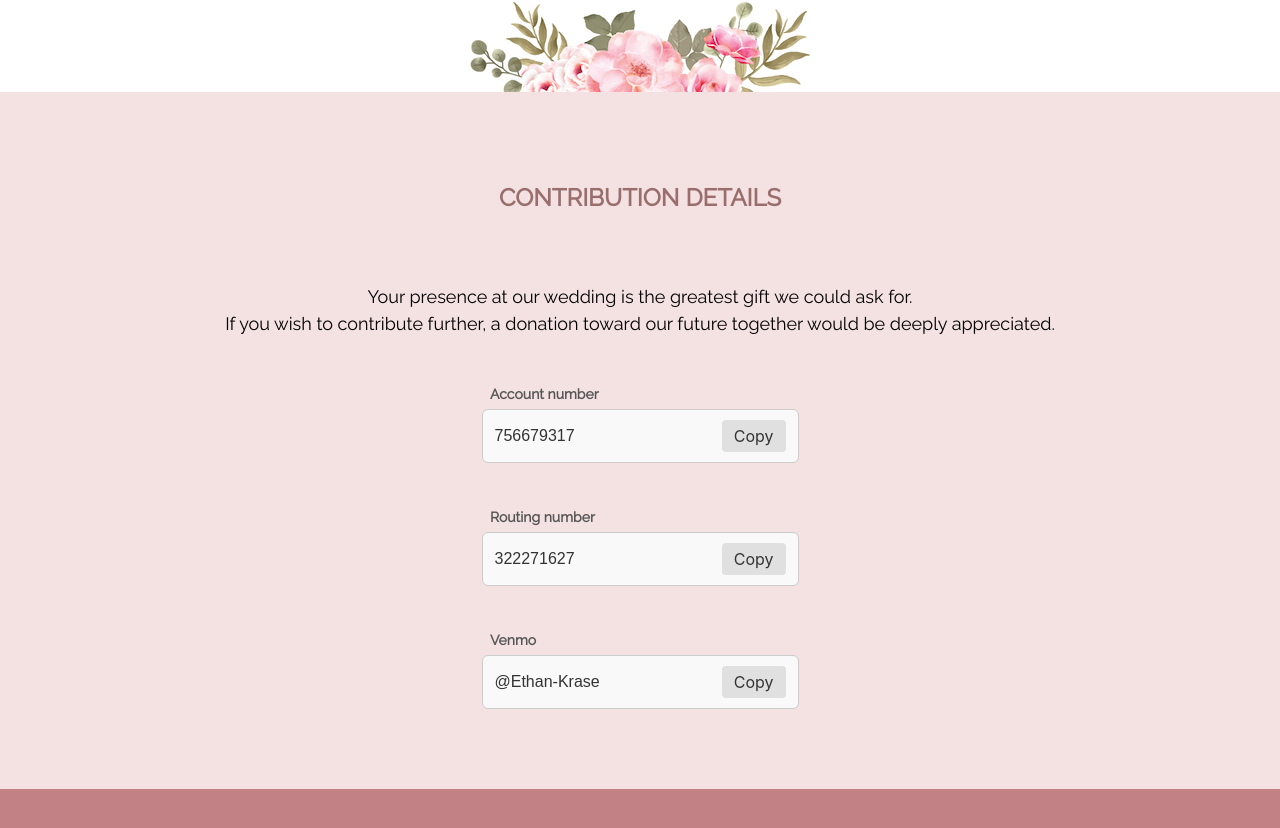
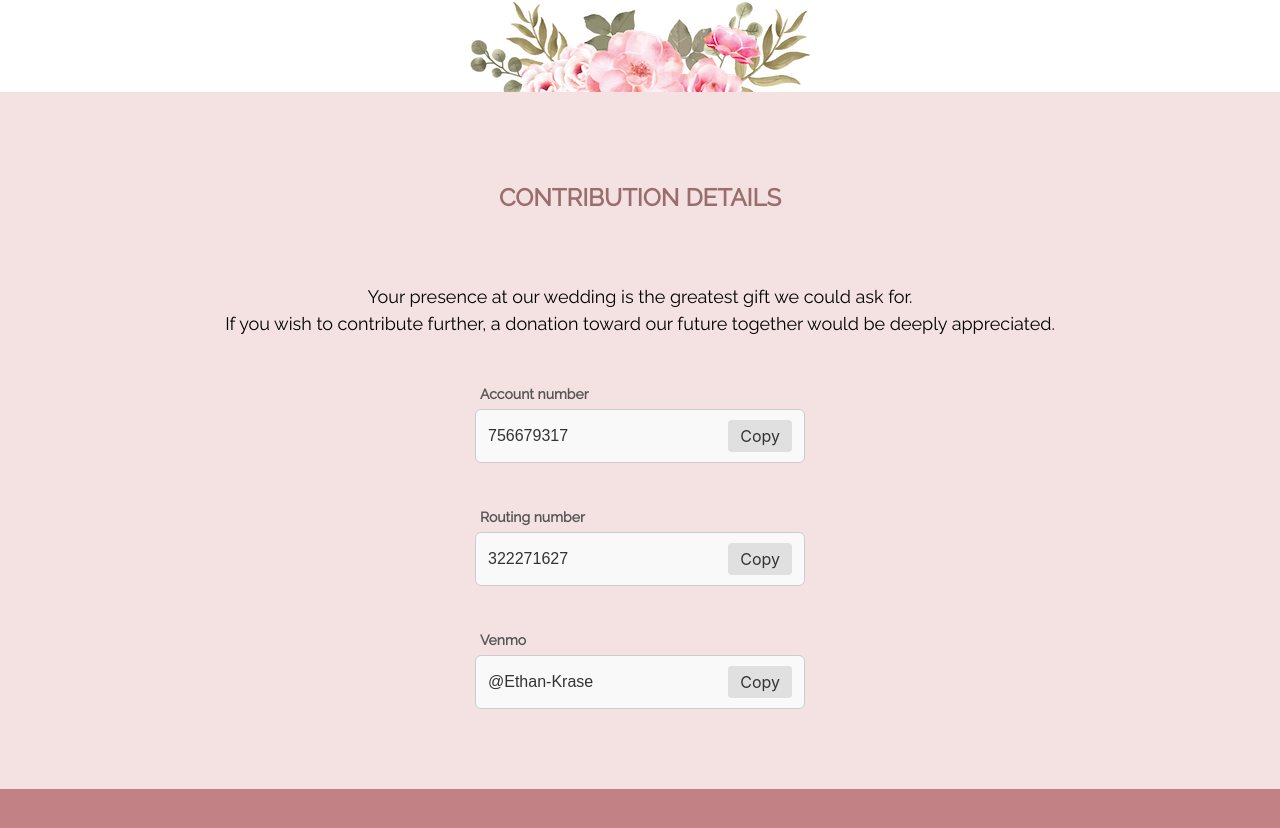
Before and after one commit to sharon0511/weddingInvitation, a plain HTML site: page index.html in a window 1280 px wide. Shown: the part 4082-4910 px from the top of the page. Drawn offline with nearby package versions, Linux system fonts and the light colour scheme; a web font is replaced by a local one.

Commit message:
final......

```diff
--- a/css/menikah.css
+++ b/css/menikah.css
@@ -689,7 +689,7 @@ body.preloader-site {
   border: 1px solid #ccc;
   border-radius: 6px;
   padding: 10px 12px;
-  width: 317px;
+  width: 330px;
   font-family: 'Arial', sans-serif;
 }
 
@@ -721,7 +721,7 @@ body.preloader-site {
 
 #contribution .label {
   width: 100%;
-  max-width: 300px;
+  max-width: 320px;
   text-align: left;
   font-size: 14px;
   color: #555;
```
